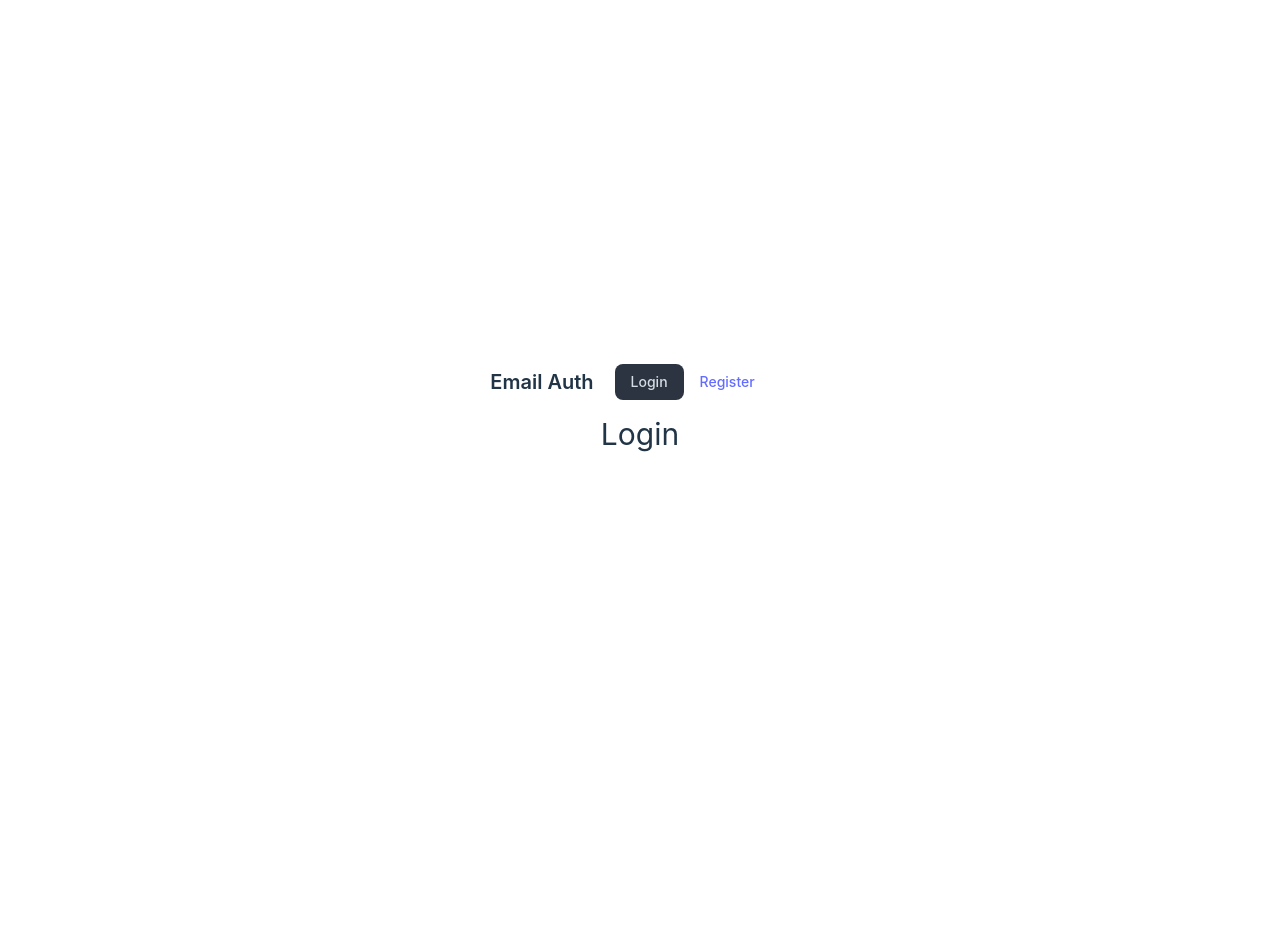
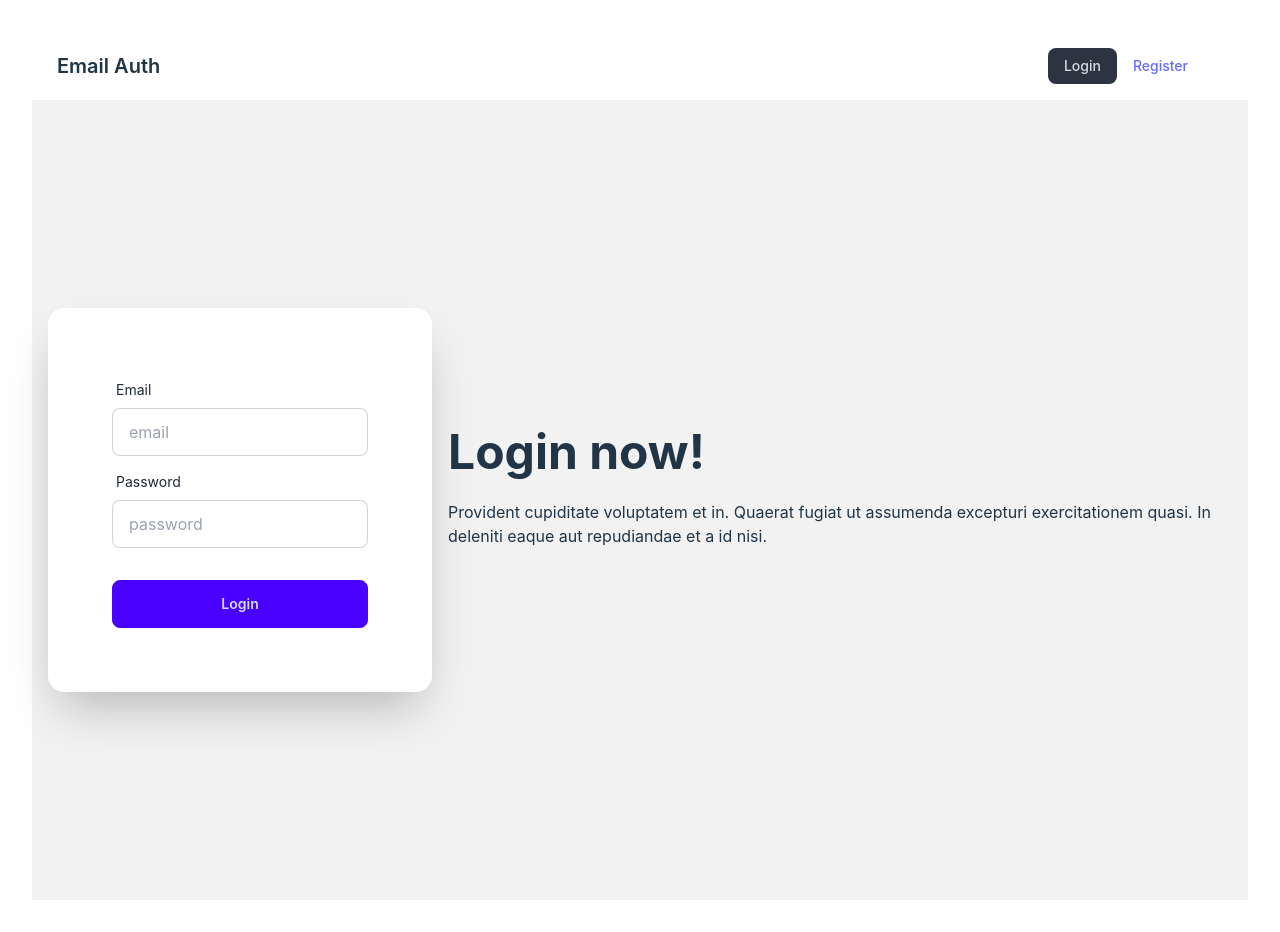
Before and after one commit to dipto8/EmailAuth, a React (Vite) app in the folder Email-Authentication/: page /login in a window 1280 px wide. Before the commit the page ends 800 px from the top, so only its background shows below. Built offline with nearby package versions, Linux system fonts and the light colour scheme.

Commit message:
Login auth

```diff
--- a/Email-Authentication/src/components/Login/Login.jsx
+++ b/Email-Authentication/src/components/Login/Login.jsx
@@ -1,11 +1,70 @@
-import React from 'react';
+import React from "react";
 
 const Login = () => {
-    return (
-        <div>
-            <h1 className='text-3xl'> Login</h1>
+
+  const handleLogin = e =>{
+    e.preventDefault()
+    const email = e.target.email.value
+    const password = e.target.password.value
+    console.log(email, password)
+
+  }
+
+
+
+
+
+  return (
+    <div>
+      <div className="hero bg-base-200 min-h-screen">
+        <div className="hero-content flex-col lg:flex-row-reverse">
+          <div className="text-center lg:text-left">
+            <h1 className="text-5xl font-bold">Login now!</h1>
+            <p className="py-6">
+              Provident cupiditate voluptatem et in. Quaerat fugiat ut assumenda
+              excepturi exercitationem quasi. In deleniti eaque aut repudiandae
+              et a id nisi.
+            </p>
+          </div>
+          <div className="card bg-base-100 w-full max-w-sm shrink-0 shadow-2xl">
+            <form onSubmit={handleLogin} className="card-body">
+
+              <div className="form-control">
+                <label className="label">
+                  <span className="label-text">Email</span>
+                </label>
+                <input
+                  type="email"
+                  name="email"
+                  placeholder="email"
+                  className="input input-bordered"
+                  required
+                />
+              </div>
+              <div className="form-control">
+                <label className="label">
+                  <span className="label-text">Password</span>
+                </label>
+                <input
+                  type="password"
+                  name="password"
+                  placeholder="password"
+                  className="input input-bordered"
+                  required
+                />
+
+              </div>
+              <div className="form-control mt-6">
+                <button className="btn btn-primary">Login</button>
+              </div>
+
+
+            </form>
+          </div>
         </div>
-    );
+      </div>
+    </div>
+  );
 };
 
 export default Login;
```
